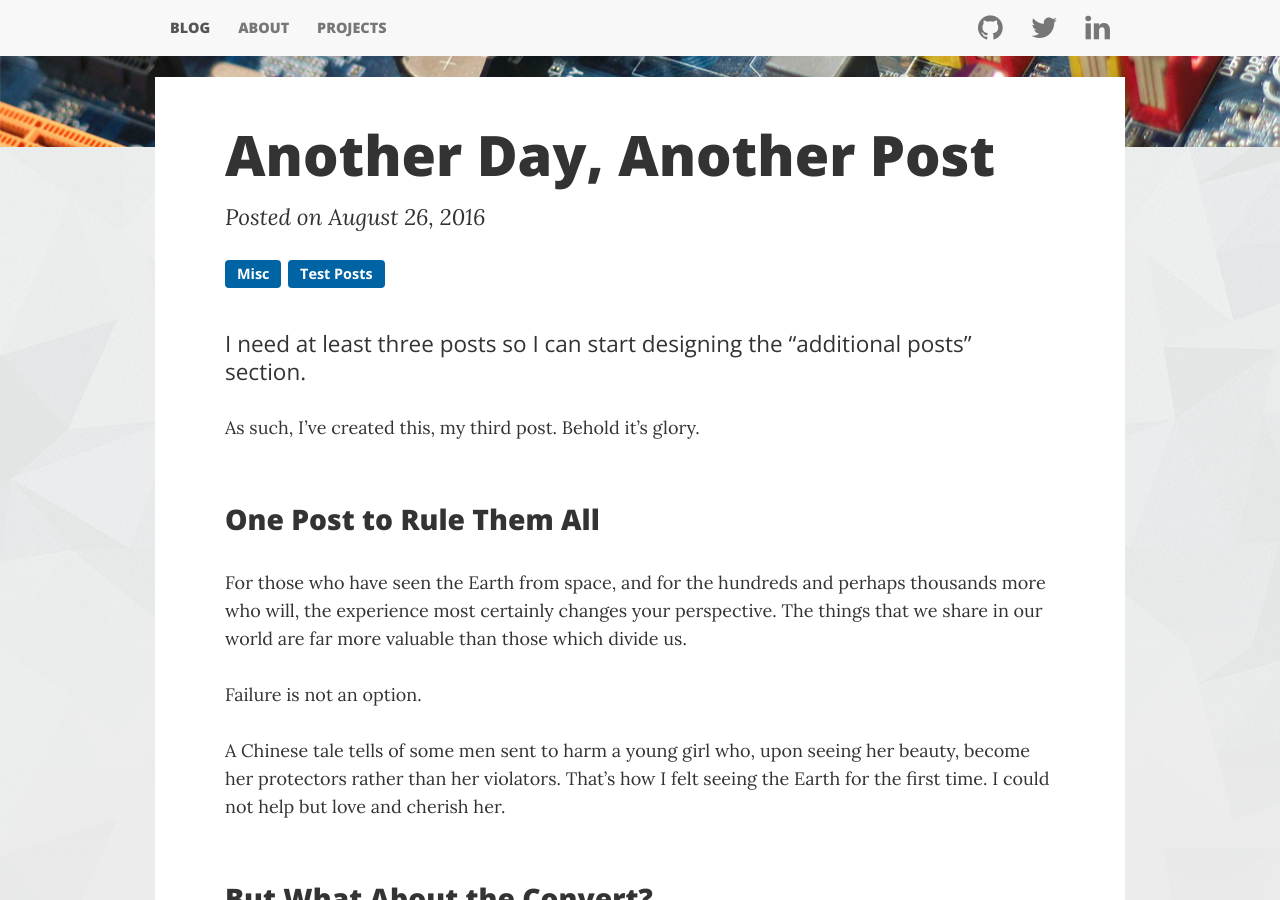
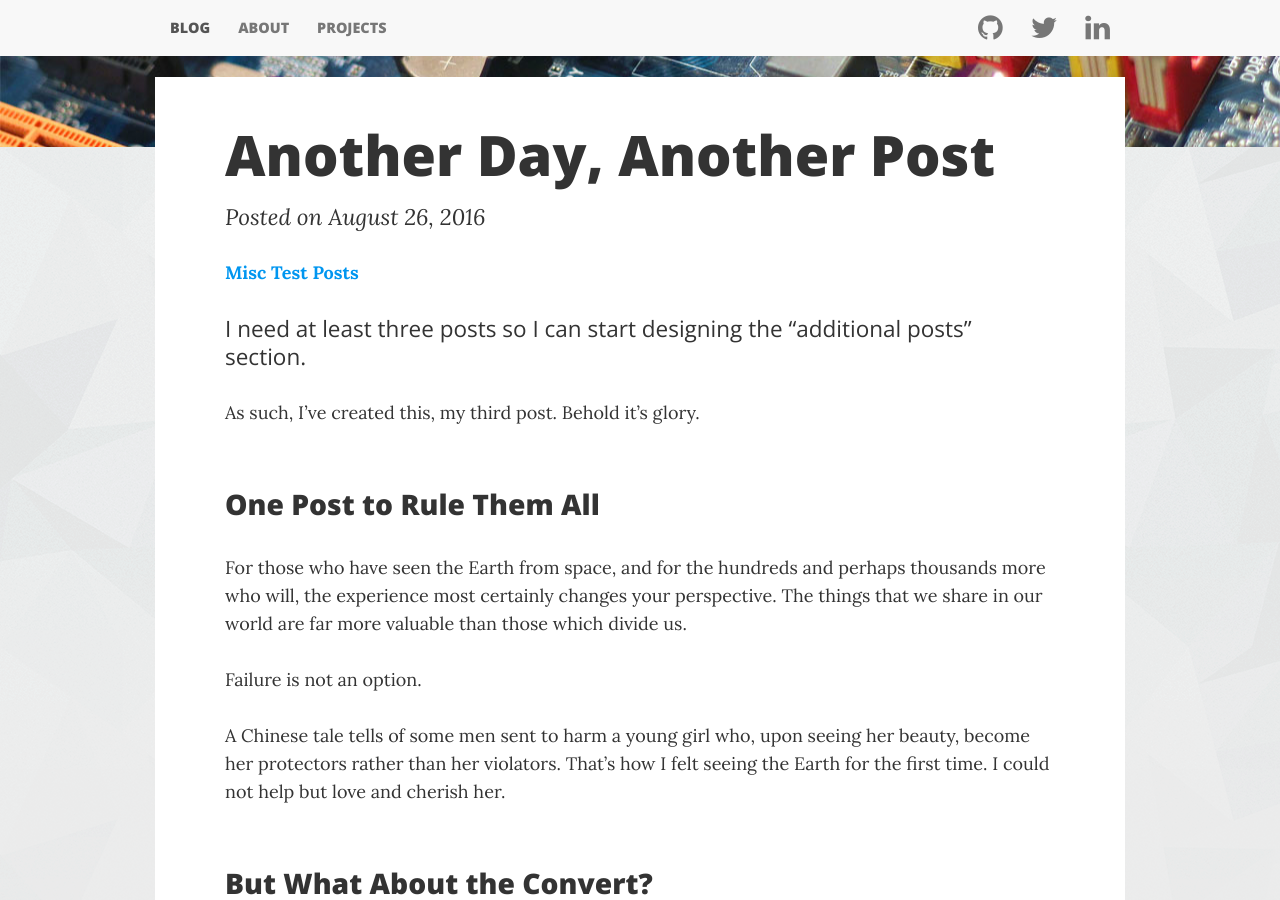
Before and after one commit to aarondgordon/aarondgordon.github.io, a Jekyll site: the page built from _posts/2016-8-26-another-day-another-post.md, in a window 1280 px wide and 900 px high, scrolled down 413 px. Built offline with Jekyll 4.4.1, drawn with Linux system fonts in a browser that asks for light colours; nearby versions of some CDN libraries; comment, search, counter and statistics services are not loaded.

Commit message:
Update post.html

```diff
--- a/_layouts/post.html
+++ b/_layouts/post.html
@@ -9,7 +9,7 @@ layout: default
     <div class="tag-cloud">
     	{% assign sortedTags=page.tags | sort %}
     	{% for tag in sortedTags %}
-    		<a href="/tags/#{{ tag }}" class="tag-cloud-tag">{{ tag }}</a>
+    		<a href="/tags/#{{ tag }}" class="tag">{{ tag }}</a>
     	{% endfor %}
     </div>
     <p class="lead">{{ page.excerpt | remove:'<p>' | remove:'</p>' }}</p>
```
